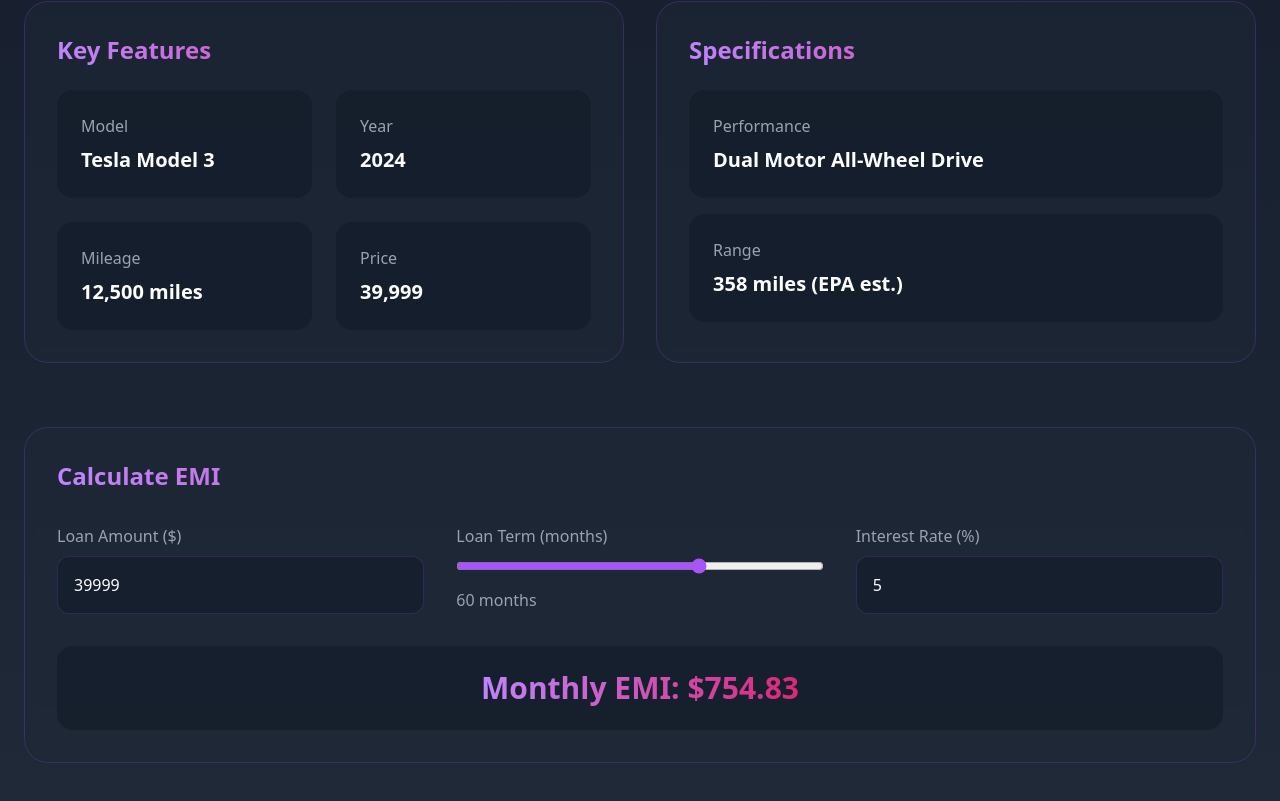
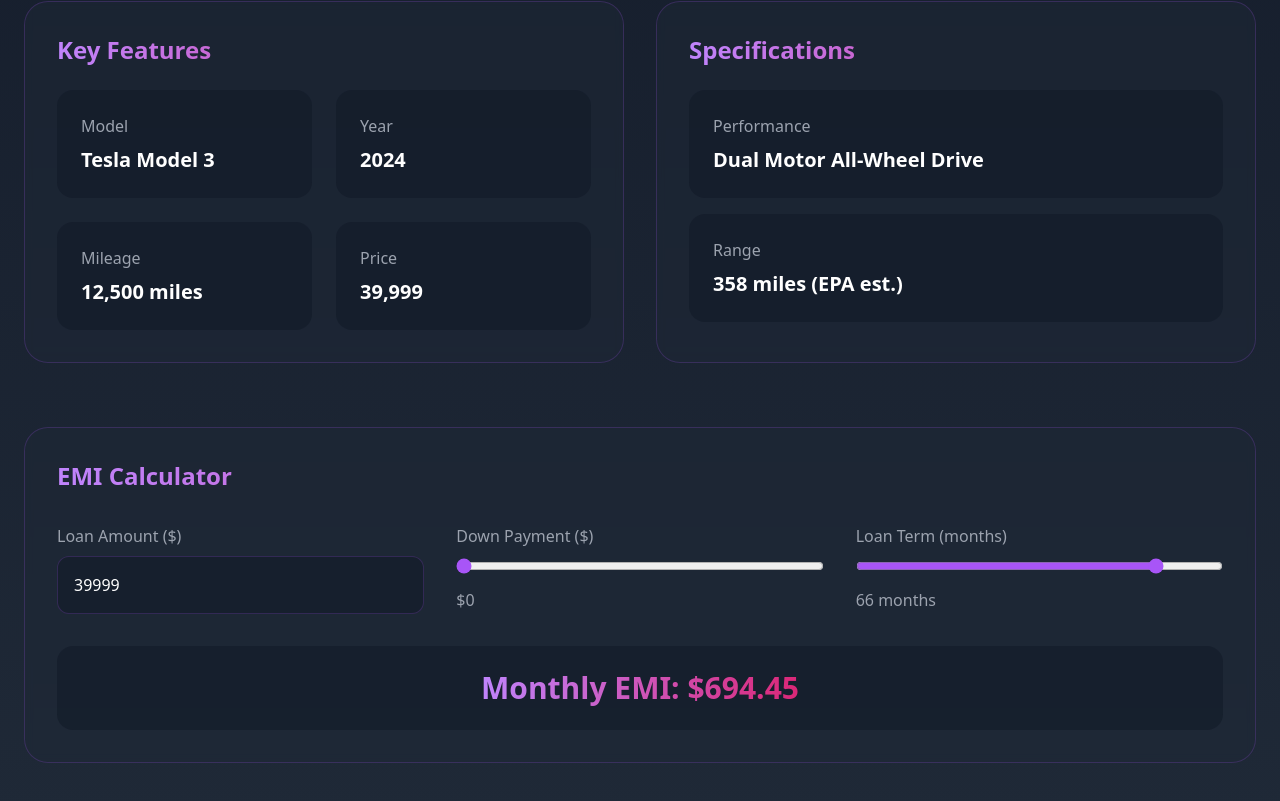
Before and after one commit to gaurimadan/carsss, a React (Create React App) app: page / in a window 1280 px wide. Shown: the part 703-1504 px from the top of the page. Built offline with nearby package versions, Linux system fonts and the light colour scheme.

Commit message:
Emi fixed

```diff
--- a/src/components/EmiCalculator.jsx
+++ b/src/components/EmiCalculator.jsx
@@ -1,29 +1,31 @@
-import React, { useState, useEffect } from 'react';
+import React, { useState, useEffect } from "react";
 
 export default function EmiCalculator({ carPrice }) {
   const [loanAmount, setLoanAmount] = useState(carPrice);
-  const [months, setMonths] = useState(60);
-  const [interestRate, setInterestRate] = useState(5);
+  const [downPayment, setDownPayment] = useState(0);
+  const [months, setMonths] = useState(66);
+  const interestRate = 5;
   const [emi, setEmi] = useState(0);
 
   useEffect(() => {
-    const principal = loanAmount;
+    const principal = loanAmount - downPayment;
     const rate = interestRate / 12 / 100;
     const time = months;
-    const emiValue = (principal * rate * Math.pow(1 + rate, time)) / (Math.pow(1 + rate, time) - 1);
-    setEmi(emiValue.toFixed(2));
-  }, [loanAmount, months, interestRate]);
+    const emiValue =
+      (principal * rate * Math.pow(1 + rate, time)) /
+      (Math.pow(1 + rate, time) - 1);
+    setEmi(principal > 0 ? emiValue.toFixed(2) : 0);
+  }, [loanAmount, downPayment, months]);
 
   return (
     <div className="bg-gray-800/50 p-8 rounded-3xl backdrop-blur-sm border border-purple-500/20 hover:border-purple-500/40 transition-all duration-300">
       <h2 className="text-2xl font-bold mb-8 bg-clip-text text-transparent bg-gradient-to-r from-purple-400 to-pink-600">
-        Calculate EMI
+        EMI Calculator
       </h2>
       <div className="grid grid-cols-1 md:grid-cols-3 gap-8">
+
         <div>
-          <label className="block text-gray-400 mb-2">
-            Loan Amount ($)
-          </label>
+          <label className="block text-gray-400 mb-2">Loan Amount ($)</label>
           <input
             type="number"
             value={loanAmount}
@@ -31,10 +33,25 @@
             className="w-full bg-gray-900/50 border border-purple-500/20 rounded-xl p-4 text-white focus:outline-none focus:border-purple-500/40"
           />
         </div>
+
         <div>
-          <label className="block text-gray-400 mb-2">
-            Loan Term (months)
-          </label>
+          <label className="block text-gray-400 mb-2">Down Payment ($)</label>
+          <div className="space-y-2">
+            <input
+              type="range"
+              min="0"
+              max={carPrice}
+              step="100"
+              value={downPayment}
+              onChange={(e) => setDownPayment(Number(e.target.value))}
+              className="w-full accent-purple-500"
+            />
+            <div className="text-gray-400">${downPayment}</div>
+          </div>
+        </div>
+
+        <div>
+          <label className="block text-gray-400 mb-2">Loan Term (months)</label>
           <div className="space-y-2">
             <input
               type="range"
@@ -48,18 +65,8 @@
             <div className="text-gray-400">{months} months</div>
           </div>
         </div>
-        <div>
-          <label className="block text-gray-400 mb-2">
-            Interest Rate (%)
-          </label>
-          <input
-            type="number"
-            value={interestRate}
-            onChange={(e) => setInterestRate(Number(e.target.value))}
-            className="w-full bg-gray-900/50 border border-purple-500/20 rounded-xl p-4 text-white focus:outline-none focus:border-purple-500/40"
-            step="0.1"
-          />
-        </div>
+
+
       </div>
       <div className="mt-8 text-center p-6 bg-gray-900/50 rounded-2xl">
         <span className="text-3xl font-bold bg-clip-text text-transparent bg-gradient-to-r from-purple-400 to-pink-600">
```
